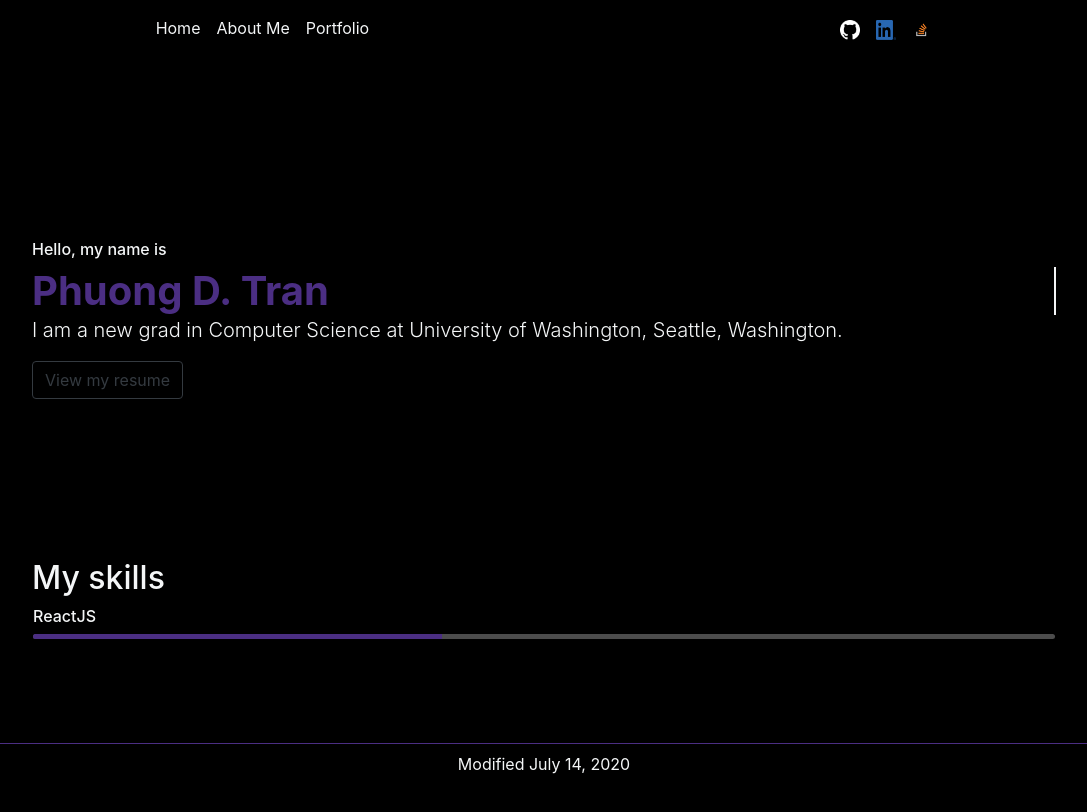
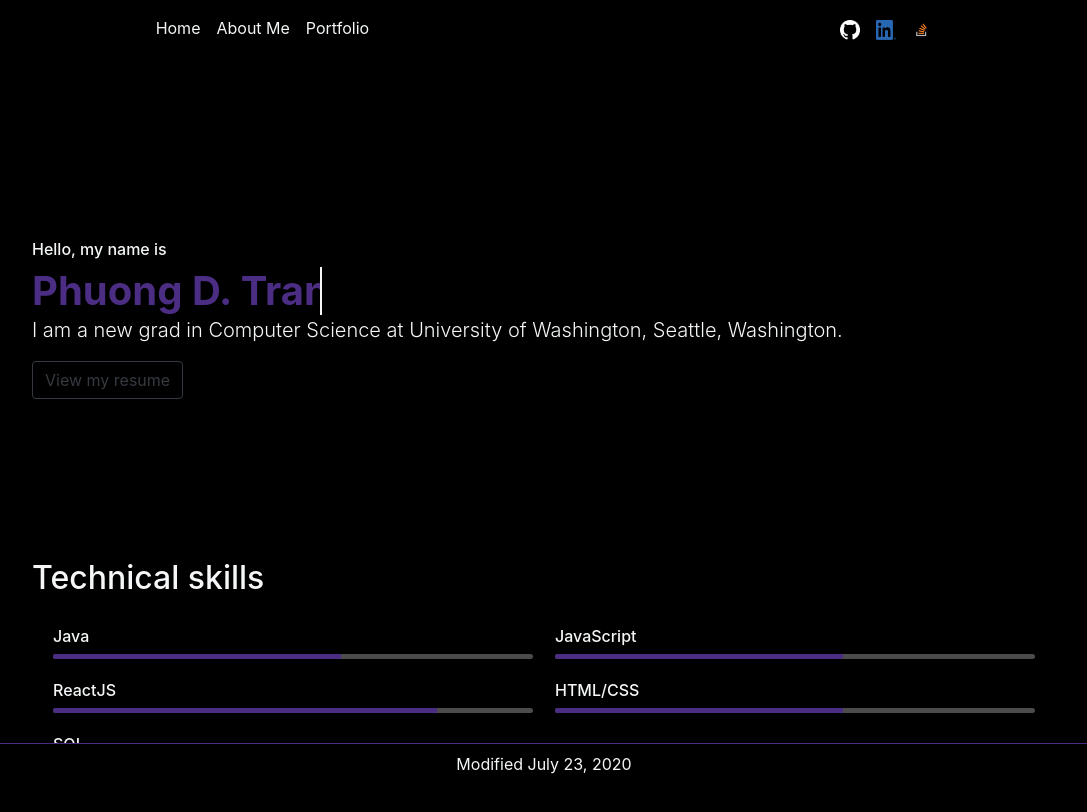
Before and after one commit to trevor-tran/personal-site, a React (Create React App) app: page / in a window 1280 px wide. Shown: the top 812 px of the page, without its empty margins (96-1183 px from the left). Built offline with nearby package versions, Linux system fonts and the light colour scheme.

Commit message:
put technical skills on home page

```diff
--- a/src/components/Footer.js
+++ b/src/components/Footer.js
@@ -4,7 +4,7 @@ function Footer() {
   return (
     <footer className="navbar fixed-bottom" style={{ backgroundColor: "black", borderTop: "1px solid #4b2e83" }}>
       <div className="container justify-content-center" style={{ margin: "auto", height: "40px" }}>
-        <p> Modified July 14, 2020</p>
+        <p> Modified July 23, 2020</p>
       </div>
     </footer>
   );
--- a/src/components/Home.js
+++ b/src/components/Home.js
@@ -4,32 +4,64 @@ function Home() {
   const handleClick = () => {
     window.open("Phuong-Tran-Resume.pdf", "_blank");
   }
+
+  const SKILLS = [
+    { skill: "Java", proficency: "60%" },
+    { skill: "JavaScript", proficency: "60%" },
+    { skill: "ReactJS", proficency: "80%" },
+    { skill: "HTML/CSS", proficency: "60%" },
+    { skill: "SQL", proficency: "60%" }
+  ];
+
+  // "skills" is a list of objects following the format below:
+  // [{skill: "React", proficency: "50%"},{skill: "Java", proficency: "60%"}]
+  const makeSkillList = (skills) => {
+    const COLS = 2;
+    let lst = [];
+    let row = [];
+    let elementPerRow = 0;
+    skills.forEach((s, i) => {
+      if (elementPerRow === COLS) {
+        lst.push(<tr key={i}>{row}</tr>);
+        //reset
+        row = [];
+        elementPerRow = 0;
+      }
+      row.push(
+        <td key={s.skill}>
+          <h6>{s.skill}</h6>
+          <div className="progress">
+            <div className="progress-bar"
+              role="progressbar"
+              aria-valuenow={s.proficency}
+              aria-valuemin="0%"
+              aria-valuemax="100%"
+              style={{ width: s.proficency }}
+            />
+          </div>
+        </td>
+      );
+      elementPerRow++;
+    });
+    if (row.length > 0) {
+      lst.push(<tr key={"0"}>{row}</tr>);
+    }
+    return lst;
+  }
+
   return (
     <React.Fragment>
       <div className="intro">
         <h6>Hello, my name is</h6>
-        <h1 style={{ width: "300px" }}><b>Phuong D. Tran</b></h1>
+        <h1 style={{ width: "290px" }}><b>Phuong D. Tran</b></h1>
         <p className="lead">I am a new grad in Computer Science at University of Washington, Seattle, Washington.</p>
         <button type="button" className="btn btn-outline-dark" onClick={handleClick}>View my resume</button>
       </div>
       <div className="skills">
-        <h2>My skills</h2>
-        <table style={{ width: "100%" }}>
+        <h2>Technical skills</h2>
+        <table>
           <tbody>
-            <tr>
-              <td>
-                <h6>ReactJS</h6>
-                <div className="progress">
-                  <div className="progress-bar"
-                    role="progressbar"
-                    aria-valuenow="40"
-                    aria-valuemin="0"
-                    aria-valuemax="100"
-                    style={{ width: "40%" }}
-                  />
-                </div>
-              </td>
-            </tr>
+            {makeSkillList(SKILLS)}
           </tbody>
         </table>
       </div>
--- a/src/index.css
+++ b/src/index.css
@@ -5,7 +5,7 @@ body {
     sans-serif;
   -webkit-font-smoothing: antialiased;
   -moz-osx-font-smoothing: grayscale;
-  background-color: black !important;
+  background-color: #000000 !important;
   color: #F4F6F7;
   height: 100%;
   margin: auto 10vw 100px 10vw;
--- a/src/scss/Home.scss
+++ b/src/scss/Home.scss
@@ -14,14 +14,14 @@ $purple: #4b2e83;
   margin: 0; /* Gives that scrolling effect as the typing happens */
   // letter-spacing: .1em; /* Adjust as needed */
   animation:
-    typing 3.0s steps(40, end) 1s 1 normal both,
+    typing 3.0s steps(30, end) 1s 1 normal both,
     blink-caret .75s step-end infinite;
 }
 
 /* The typing effect */
 @keyframes typing {
   from { width: 0 }
-  to { width: 100% }
+  to { width: calc(#{width}); }
 }
 
 /* The typewriter cursor effect */
@@ -44,10 +44,17 @@ $progressHeight: 5px;
 .progress-bar {
   height: $progressHeight;
   background-color: $purple;
-  animation: animated-progress 3s ease;
+  animation: animated-progress 3s ease-out;
 }
 
 @keyframes animated-progress {
-  0% { width: 0; }
-  100% { width: 40%; }
+  from { width: 0; }
+  to { width: calc(#{width}); }
 }
+
+table {
+  table-layout: fixed;
+  width: 100%;
+  border-collapse: separate;
+  border-spacing: 20px;
+}
```
